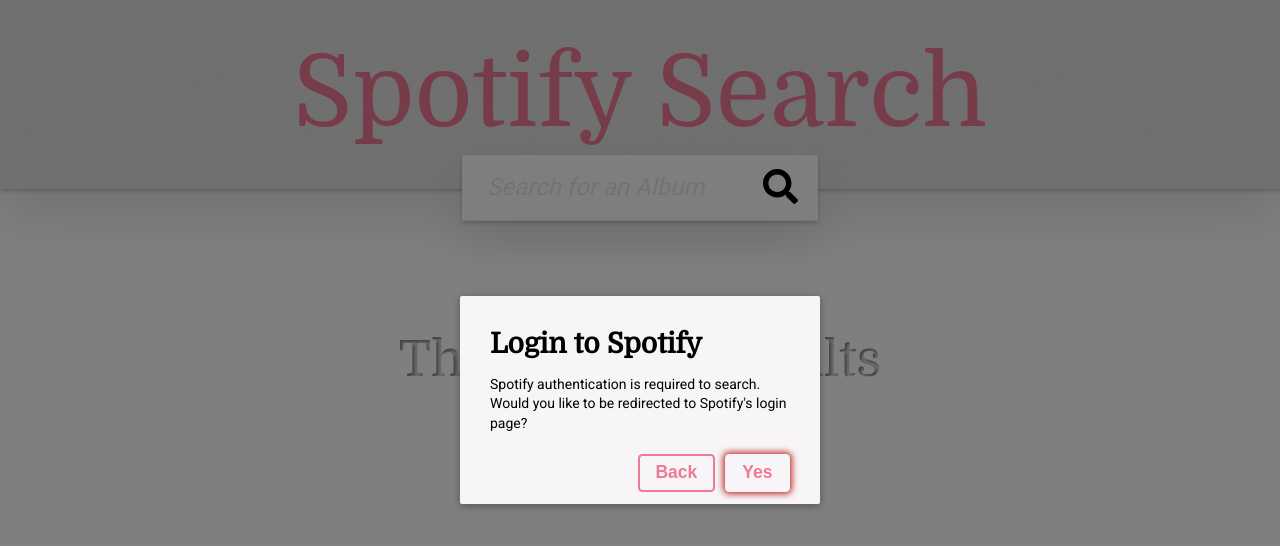
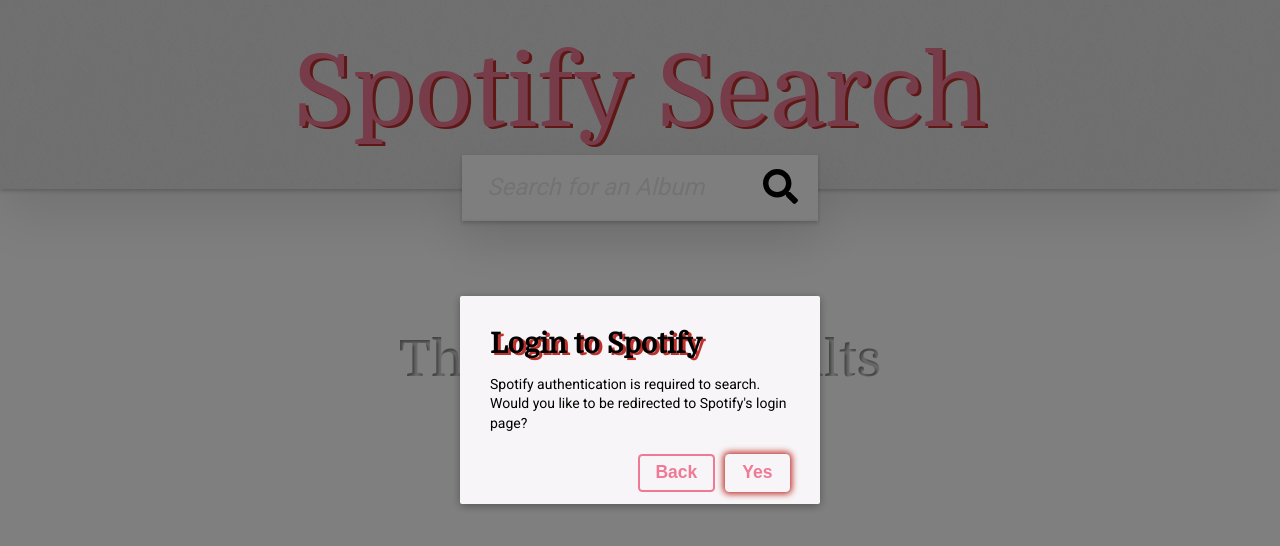
Before and after one commit to CachedaCodes/empathy-spotify, a Vue app: page / in a window 1280 px wide. Shown: the top 546 px of the page. Built offline with nearby package versions, Linux system fonts and the light colour scheme.

Commit message:
Hotfix Heading Style

```diff
--- a/src/App.vue
+++ b/src/App.vue
@@ -72,6 +72,10 @@
       font-family: 'Domine', Georgia, serif;
     }
 
+    h1 {
+      text-shadow: 3px 2px var(--scent-color);
+    }
+
     .search-bar {
       display: flex;
       align-items: center;
```
